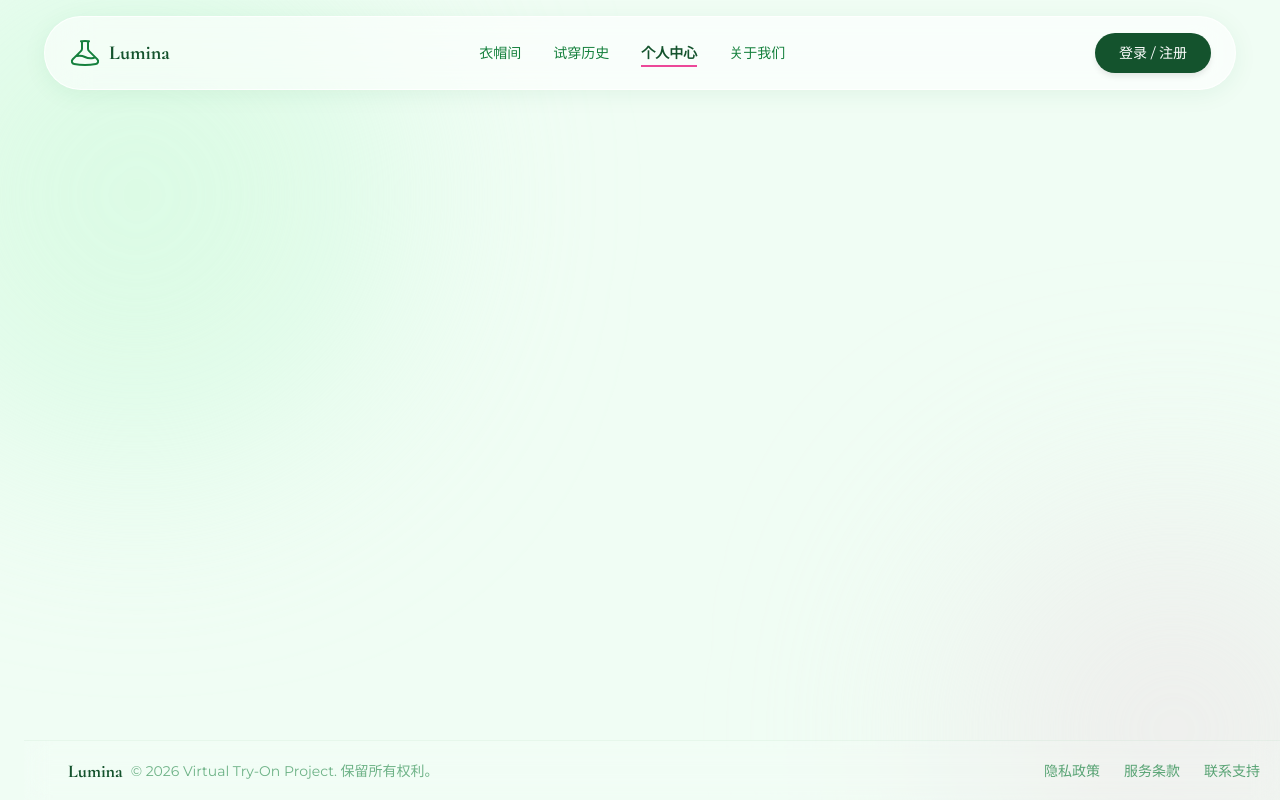
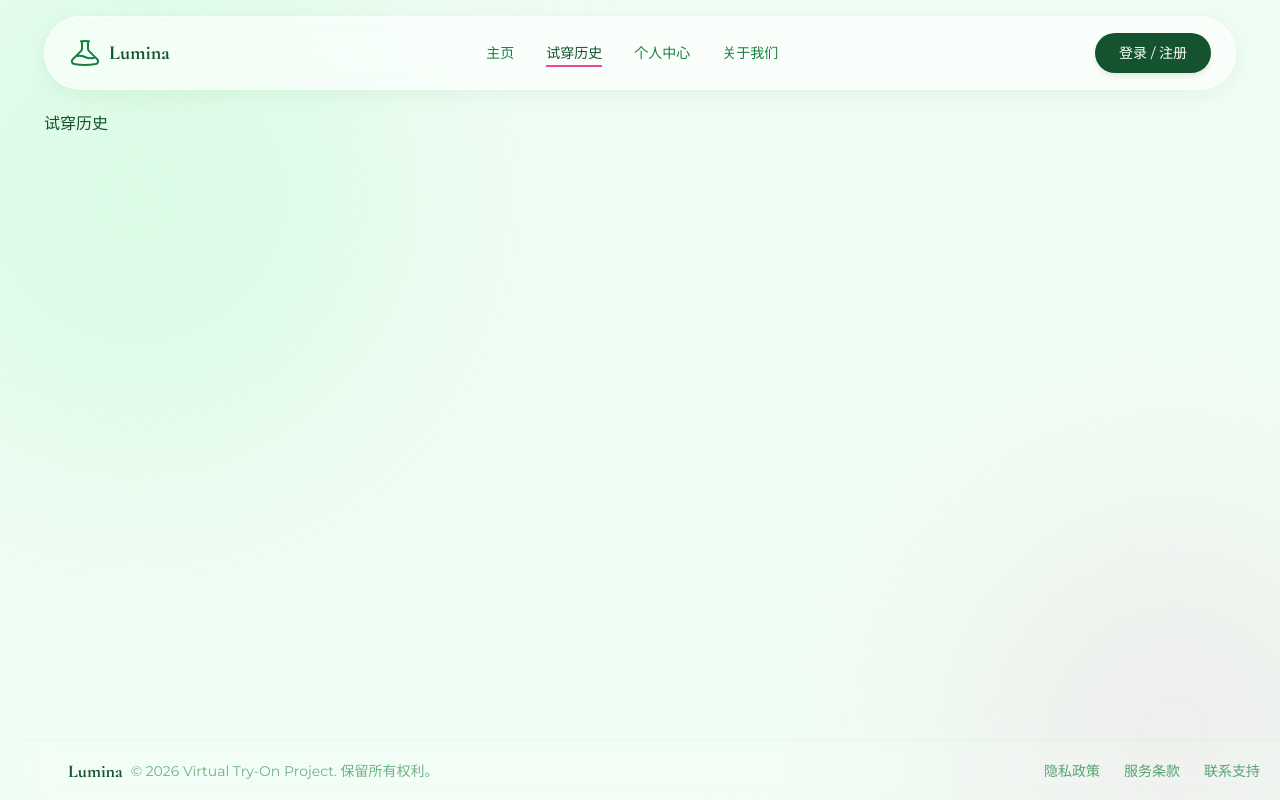
Before and after one commit to wozhaonue/virtual_tyrOn, a Vue app: page /tryOnHistory in a window 1280 px wide. Built offline with nearby package versions, Linux system fonts and the light colour scheme; the HTML template or start-up script is replaced by a standard one.

Commit message:
feat: 添加基础页面：试穿历史，个人中心和主页以及配置路由，并将路由和导航联系进行视觉划分

```diff
--- a/src/App.vue
+++ b/src/App.vue
@@ -5,7 +5,9 @@ import LoginModal from './components/LoginModal.vue'
 import { useUserStore } from './stores/userModal.ts';
 import { useUserInfoStore } from './stores/userInfo.ts';
 import { ElMessage } from 'element-plus';
+import { useRouter } from 'vue-router';
 
+const router = useRouter();
 const DEFAULT_AVATAR_URL = 'https://cube.elemecdn.com/0/88/03b0d39583f48206768a7534e55bcpng.png';
 const userStore = useUserStore();
 const userInfoStore = useUserInfoStore();
@@ -53,10 +55,10 @@ const handleLogOut = () => {
         </div>
 
         <div class="nav-links flex gap-8">
-          <a href="#" class="nav-link font-sans text-sm font-medium">衣帽间</a>
-          <a href="#" class="nav-link font-sans text-sm font-medium">试穿历史</a>
-          <a href="#" class="nav-link active font-sans text-sm font-semibold">个人中心</a>
-          <a href="#" class="nav-link font-sans text-sm font-medium">关于我们</a>
+          <router-link active-class="active" to="/" class="nav-link font-sans text-sm font-medium">主页</router-link>
+          <router-link active-class="active" to="/tryOnHistory" class="nav-link font-sans text-sm font-medium">试穿历史</router-link>
+          <router-link active-class="active" to="/userCenter" class="nav-link font-sans text-sm font-medium">个人中心</router-link>
+          <a target="_blank" href="https://github.com/wozhaonue?tab=repositories" class="nav-link font-sans text-sm font-medium">关于我们</a>
         </div>
         <!-- 设置trigger为click以抵消默认焦点样式触发 -->
         <el-dropdown trigger="click" v-if="userInfo" style="cursor: pointer;" popper-class="lumina-dropdown-popper">
@@ -66,7 +68,7 @@ const handleLogOut = () => {
           </div>
           <template #dropdown>
             <el-dropdown-menu>
-            <el-dropdown-item>个人中心</el-dropdown-item>
+            <el-dropdown-item @click="() => {router.push('userCenter')}">个人中心</el-dropdown-item>
             <el-dropdown-item @click="handleLogOut">退出登录</el-dropdown-item>
           </el-dropdown-menu>
           </template>
@@ -80,9 +82,7 @@ const handleLogOut = () => {
     <!-- 主内容区 -->
     <el-main class="flex justify-center" >
       <div class="flex items-center justify-between w-full" style="max-width: 1200px; gap: 4rem;">
-
-
-
+        <router-view></router-view>
       </div>
     </el-main>
 
--- a/src/router/index.ts
+++ b/src/router/index.ts
@@ -1,21 +1,24 @@
+import Home from '@/views/Home.vue'
 import { createRouter, createWebHistory } from 'vue-router'
 
 const router = createRouter({
   history: createWebHistory(import.meta.env.BASE_URL),
   routes: [
-    // {
-    //   path: '/',
-    //   name: 'home',
-    //   component: HomeView,
-    // },
-    // {
-    //   path: '/about',
-    //   name: 'about',
-      // route level code-splitting
-      // this generates a separate chunk (About.[hash].js) for this route
-      // which is lazy-loaded when the route is visited.
-    //   component: () => import('../views/AboutView.vue'),
-    // },
+    {
+      path: '/',
+      name: 'home',
+      component: Home,
+    },
+    {
+      path: '/userCenter',
+      name: 'userCenter',
+      component: () => import('../views/UserCenter.vue'),
+    },
+    {
+      path: '/tryOnHistory',
+      name: 'tryOnHistory',
+      component: () => import('../views/TryonHistory.vue'),
+    },
   ],
 })
 
--- /dev/null
+++ b/src/views/Home.vue
@@ -0,0 +1,10 @@
+<script setup lang="ts">
+</script>
+<template>
+  <div class="userCenter">
+    虚拟试穿主页
+  </div>
+</template>
+
+<style scoped>
+</style>
--- /dev/null
+++ b/src/views/TryonHistory.vue
@@ -0,0 +1,10 @@
+<script setup lang="ts">
+</script>
+<template>
+  <div class="userCenter">
+    试穿历史
+  </div>
+</template>
+
+<style scoped>
+</style>
--- /dev/null
+++ b/src/views/UserCenter.vue
@@ -0,0 +1,10 @@
+<script setup lang="ts">
+</script>
+<template>
+  <div class="userCenter">
+    个人中心
+  </div>
+</template>
+
+<style scoped>
+</style>
```
